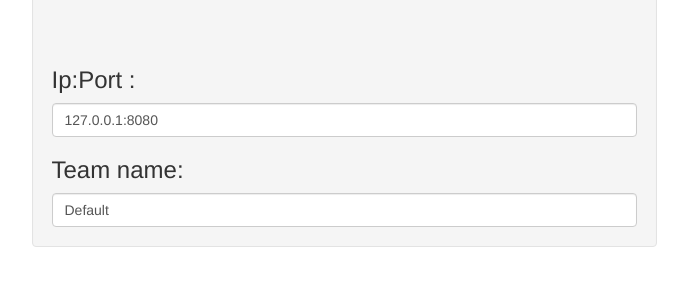
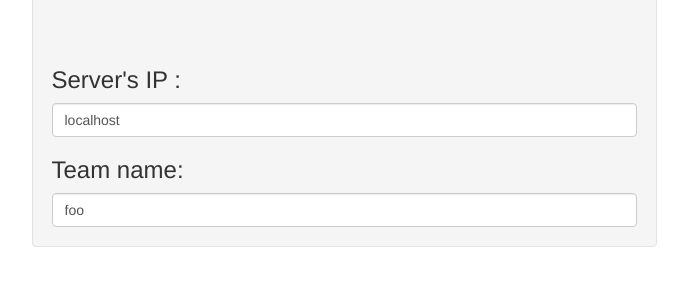
Before and after one commit to Jacobs-SELab/racecar-server, a website: page web/index.html in a window 1280 px wide. Shown: the part 83-368 px from the top of the page, without its empty margins (296-984 px from the left). Drawn offline with Linux system fonts and the light colour scheme.

Commit message:
Default settings changed.

```diff
--- a/web/index.html
+++ b/web/index.html
@@ -32,13 +32,13 @@
 				<div class="well">
 					<h1 class="center">Racecar GUI Client</h1>
 					<br/><br/>
-					<h3>Ip:Port :</h3>
+					<h3>Server's IP :</h3>
 					<form>
-						<input type="text" class="form-control" id="server" value="127.0.0.1:8080"></input>
+						<input type="text" class="form-control" id="server" value="localhost"></input>
 					</form>
 					<h3>Team name:</h3>
 					<form>
-						<input type="text" class="form-control" id="team" value="Default"></input>
+						<input type="text" class="form-control" id="team" value="foo"></input>
 					</form>
 				</div>
 			</div>
```
